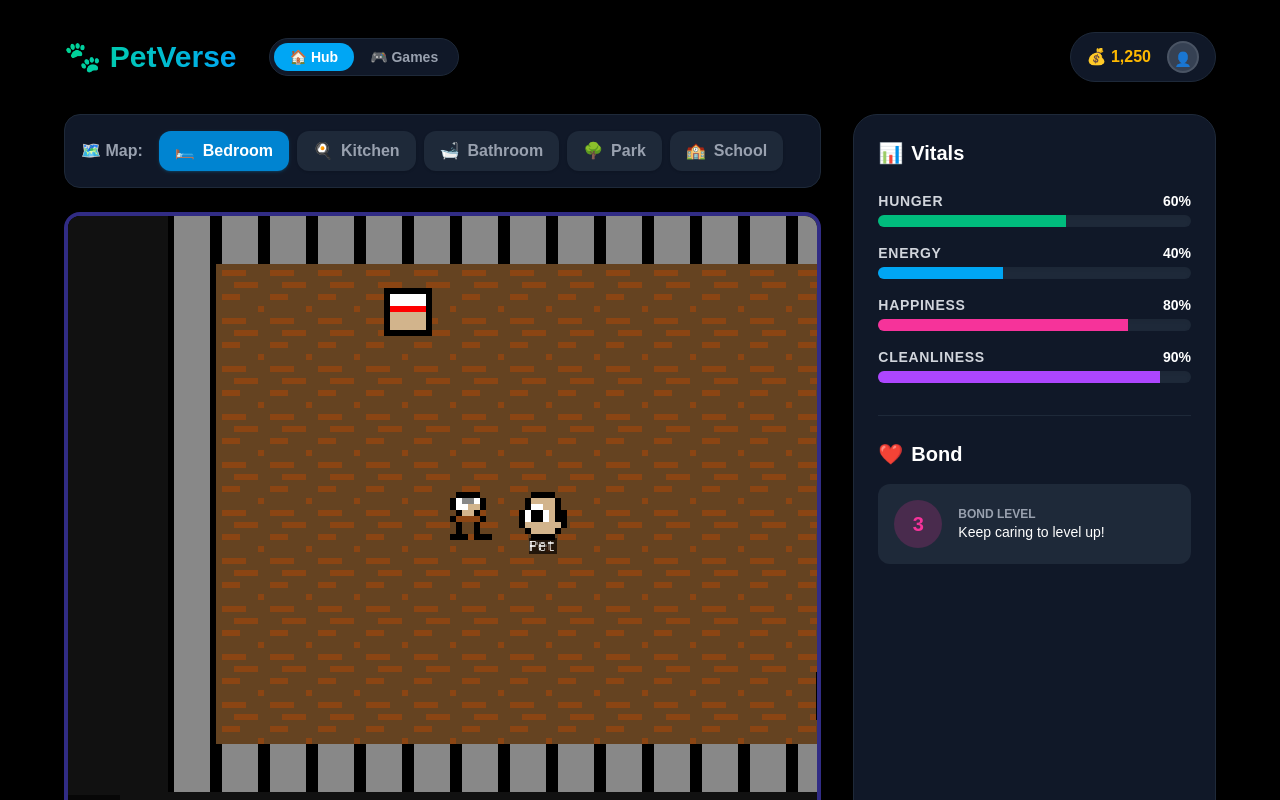
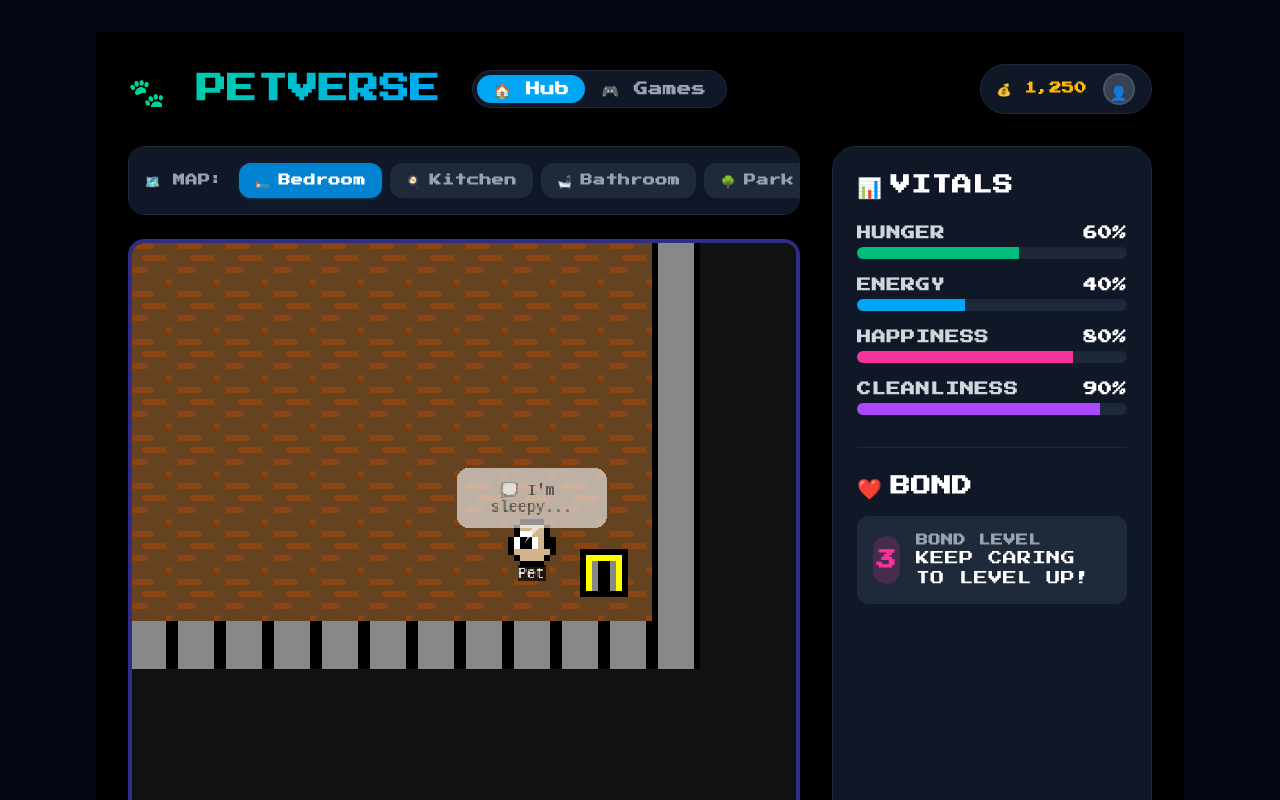
Before and after one commit to eywron/petverse, a Next.js app: page / in a window 1280 px wide. Shown: the top 800 px of the page. Built offline with nearby package versions, Linux system fonts and the light colour scheme.

Commit message:
style: apply global 8-bit CSS overhaul, retro fonts, and pixelated panels

```diff
--- a/package.json
+++ b/package.json
@@ -9,6 +9,7 @@
     "lint": "eslint"
   },
   "dependencies": {
+    "@fontsource/press-start-2p": "^5.2.7",
     "@google/generative-ai": "^0.24.1",
     "@supabase/supabase-js": "^2.105.3",
     "framer-motion": "^12.38.0",
--- a/src/app/globals.css
+++ b/src/app/globals.css
@@ -1,17 +1,55 @@
 @import "tailwindcss";
 
 @theme {
-  --font-sans: var(--font-geist-sans);
-  --font-mono: var(--font-geist-mono);
+  --font-sans: var(--font-press-start), monospace;
+  --font-mono: var(--font-press-start), monospace;
 }
 
-:root {
-  --background: #000000;
-  --foreground: #ffffff;
+@layer base {
+  :root {
+    --background: #111111;
+    --foreground: #ffffff;
+  }
+
+  body {
+    background-color: var(--background);
+    color: var(--foreground);
+    /* Force pixel art scaling globally */
+    image-rendering: -moz-crisp-edges;
+    image-rendering: crisp-edges;
+    image-rendering: pixelated;
+  }
 }
 
-body {
-  color: var(--foreground);
-  background: var(--background);
-  font-family: Arial, Helvetica, sans-serif;
+@layer utilities {
+  .font-pixel {
+    font-family: var(--font-press-start), monospace;
+    text-transform: uppercase;
+    font-size: 0.75rem;
+    line-height: 1.6;
+    letter-spacing: 0.5px;
+  }
+
+  .pixel-panel {
+    background-color: #2b2b2b;
+    border: 4px solid #ffffff;
+    box-shadow: 4px 4px 0px 0px rgba(0, 0, 0, 1), inset -4px -4px 0px 0px rgba(0, 0, 0, 0.4);
+    padding: 1.5rem;
+    border-radius: 0;
+  }
+
+  .pixel-btn {
+    background-color: #4a5e37;
+    border: 4px solid #ffffff;
+    color: white;
+    cursor: pointer;
+    box-shadow: 4px 4px 0px 0px rgba(0, 0, 0, 1), inset -4px -4px 0px 0px rgba(0, 0, 0, 0.4);
+    transition: all 0.1s;
+    text-transform: uppercase;
+  }
+
+  .pixel-btn:active {
+    box-shadow: 0px 0px 0px 0px rgba(0, 0, 0, 1), inset 4px 4px 0px 0px rgba(0, 0, 0, 0.4);
+    transform: translate(4px, 4px);
+  }
 }
--- a/src/app/layout.tsx
+++ b/src/app/layout.tsx
@@ -1,20 +1,16 @@
-import type { Metadata } from "next";
-import { Geist, Geist_Mono } from "next/font/google";
-import "./globals.css";
+import type { Metadata } from 'next';
+import { Press_Start_2P } from 'next/font/google';
+import './globals.css';
 
-const geistSans = Geist({
-  variable: "--font-geist-sans",
-  subsets: ["latin"],
-});
-
-const geistMono = Geist_Mono({
-  variable: "--font-geist-mono",
-  subsets: ["latin"],
+const pressStart2P = Press_Start_2P({
+  weight: '400',
+  subsets: ['latin'],
+  variable: '--font-press-start',
 });
 
 export const metadata: Metadata = {
-  title: "Create Next App",
-  description: "Generated by create next app",
+  title: 'PetVerse - AI Multiplayer MMO',
+  description: 'A 2D pixel-art virtual pet MMO powered by Gemini and Supabase.',
 };
 
 export default function RootLayout({
@@ -23,11 +19,12 @@ export default function RootLayout({
   children: React.ReactNode;
 }>) {
   return (
-    <html
-      lang="en"
-      className={`${geistSans.variable} ${geistMono.variable} h-full antialiased`}
-    >
-      <body className="min-h-full flex flex-col">{children}</body>
+    <html lang="en" className={`${pressStart2P.variable}`}>
+      <body className="font-pixel antialiased bg-gray-950 text-white min-h-screen">
+        <main className="max-w-6xl mx-auto p-4 md:p-8 h-full">
+          {children}
+        </main>
+      </body>
     </html>
   );
 }
--- a/src/components/game/PhaserGame.tsx
+++ b/src/components/game/PhaserGame.tsx
@@ -151,7 +151,6 @@ export default function PhaserGame() {
             }
 
             class PlayScene extends Phaser.Scene {
-                player!: Phaser.Physics.Arcade.Sprite;
                 pet!: Phaser.Physics.Arcade.Sprite;
                 stateText!: Phaser.GameObjects.Text;
                 speechBubble!: Phaser.GameObjects.Container;
@@ -169,6 +168,9 @@ export default function PhaserGame() {
 
                 // Mobile Controls
                 touchControls: { up: boolean, down: boolean, left: boolean, right: boolean, interact: boolean } = { up: false, down: false, left: false, right: false, interact: false };
+
+                // Track last movement for idle AI
+                lastMoveTime: number = 0;
 
                 constructor() { super({ key: 'PlayScene' }); }
 
@@ -201,18 +203,10 @@ export default function PhaserGame() {
                         this.anims.create({ key: 'jump', frames: [ { key: 'pet_jump' }, { key: 'pet_idle' } ], frameRate: 4, repeat: -1 });
                         this.anims.create({ key: 'eat', frames: [ { key: 'pet_eat' }, { key: 'pet_idle' } ], frameRate: 5, repeat: -1 });
                         this.anims.create({ key: 'sad', frames: [ { key: 'pet_sad' } ], frameRate: 2, repeat: -1 });
-
-                        this.anims.create({ key: 'player_idle', frames: [ { key: 'player_idle' } ], frameRate: 2, repeat: -1 });
-                        this.anims.create({ key: 'player_walk', frames: [ { key: 'player_idle' }, { key: 'player_walk' } ], frameRate: 6, repeat: -1 });
                     }
 
-                    // Player Avatar (Human)
-                    this.player = this.physics.add.sprite(200, 200, 'player_idle');
-                    this.player.setCollideWorldBounds(true);
-                    this.player.play('player_idle');
-
-                    // Pet Avatar
-                    this.pet = this.physics.add.sprite(250, 200, 'pet_idle');
+                    // Pet Avatar (Controlled by Player)
+                    this.pet = this.physics.add.sprite(400, 300, 'pet_idle');
                     this.pet.setCollideWorldBounds(true);
                     this.pet.play('idle');
                     this.pet.setInteractive({ useHandCursor: true });
@@ -225,23 +219,24 @@ export default function PhaserGame() {
                     this.drawRoom('Bedroom');
 
                     // Collision Rules
-                    this.physics.add.collider(this.player, this.walls);
                     this.physics.add.collider(this.pet, this.walls);
-                    this.physics.add.collider(this.player, this.furniture, (p, f) => {
+                    this.physics.add.collider(this.pet, this.furniture, (p, f) => {
                         const furn = f as Phaser.Physics.Arcade.Sprite;
                         if ((this.wasd.space.isDown || this.touchControls.interact || Phaser.Input.Keyboard.JustDown(this.wasd.space)) && furn.texture.key === 'obj_bowl') {
+                            this.pet.setVelocity(0,0);
                             this.pet.setPosition(furn.x + 20, furn.y);
                             this.pet.play('eat');
                             this.showSpeech("💭 Yummy food!", 'happy');
+                            this.lastMoveTime = this.time.now; // prevent idle override
                         }
                     });
-                    this.physics.add.collider(this.pet, this.furniture);
 
-                    this.physics.add.overlap(this.player, this.doors, (p, d) => {
+                    this.physics.add.overlap(this.pet, this.doors, (p, d) => {
                         const door = d as any;
                         if (this.wasd.space.isDown || this.touchControls.interact || Phaser.Input.Keyboard.JustDown(this.wasd.space)) {
                             this.transitionRoom(door.targetRoom);
                             this.touchControls.interact = false; // reset
+                            this.pet.setVelocity(0, 0); // Stop moving through the door continuously
                         }
                     });
 
@@ -258,12 +253,12 @@ export default function PhaserGame() {
                     this.createSpeechBubble();
 
                     // Camera follow
-                    this.cameras.main.startFollow(this.player, true, 0.1, 0.1);
+                    this.cameras.main.startFollow(this.pet, true, 0.1, 0.1);
                     this.cameras.main.setZoom(1.5);
 
                     // Autonomous Behavior Timer
                     this.time.addEvent({
-                        delay: 3000,
+                        delay: 5000,
                         callback: this.evaluateAIBehavior,
                         callbackScope: this,
                         loop: true
@@ -298,7 +293,6 @@ export default function PhaserGame() {
                     this.cameras.main.flash(300, 0, 0, 0);
                     this.drawRoom(newRoom);
                     // Reset positions
-                    this.player.setPosition(200, 200);
                     this.pet.setPosition(250, 200);
                     this.roomLabel.setText(newRoom);
                 }
@@ -435,47 +429,35 @@ export default function PhaserGame() {
                 }
 
                 evaluateAIBehavior() {
-                    const dist = Phaser.Math.Distance.Between(this.player.x, this.player.y, this.pet.x, this.pet.y);
+                    // Only run autonomous behavior if the player hasn't moved the pet recently
+                    if (this.time.now - this.lastMoveTime < 3000) return;
 
-                    // If far away, follow player
-                    if (dist > 120) {
-                        this.physics.moveToObject(this.pet, this.player, 60);
-                        this.pet.play('walk', true);
-                        this.pet.setFlipX(this.pet.body!.velocity.x < 0);
-                    } else {
-                        // Wander or Interact based on room
                     const rnd = Phaser.Math.Between(0, 100);
+
                     if (rnd < 40) {
                         this.pet.setVelocity(0, 0);
                         this.pet.play('idle', true);
 
                         // Contextual Dialogue
-                            if (rnd < 15) {
+                        if (rnd < 20) {
                             if (this.currentRoom === 'Bedroom') this.showSpeech("💭 I'm sleepy...", 'weak');
                             else if (this.currentRoom === 'Kitchen') this.showSpeech("💭 Hungry!", 'excited');
-                                else if (this.currentRoom === 'Park') this.showSpeech("💭 Let's play!!", 'happy');
+                            else if (this.currentRoom === 'Park') this.showSpeech("💭 Beautiful day!", 'happy');
+                            else if (this.currentRoom === 'Bathroom') this.showSpeech("💭 Squeaky clean!", 'normal');
                             else this.showSpeech("💭 I love you!", 'normal');
                         }
-                        } else if (rnd < 70) {
-                            const vx = Phaser.Math.Between(-40, 40);
-                            const vy = Phaser.Math.Between(-40, 40);
-                            this.pet.setVelocity(vx, vy);
-                            this.pet.play('walk', true);
-                            this.pet.setFlipX(vx < 0);
-                        } else {
+                    } else if (rnd < 60) {
                         if (this.currentRoom === 'Bedroom') {
                             this.pet.setVelocity(0, 0);
                             this.pet.play('sleep', true);
                         } else {
-                                this.pet.setVelocity(0, 0);
                             this.pet.play('idle', true);
-                            }
                         }
                     }
                 }
 
                 update() {
-                    // Player Movement
+                    // Pet Movement (User Controlled)
                     let vx = 0;
                     let vy = 0;
                     const speed = 120;
@@ -486,14 +468,18 @@ export default function PhaserGame() {
                     if (this.cursors.up.isDown || this.wasd.up.isDown || this.touchControls.up) vy = -speed;
                     else if (this.cursors.down.isDown || this.wasd.down.isDown || this.touchControls.down) vy = speed;
 
-                    this.player.setVelocity(vx, vy);
+                    this.pet.setVelocity(vx, vy);
 
                     if (vx !== 0 || vy !== 0) {
-                        this.player.play('player_walk', true);
-                        if (vx < 0) this.player.setFlipX(true);
-                        else if (vx > 0) this.player.setFlipX(false);
-                    } else {
-                        this.player.play('player_idle', true);
+                        this.pet.play('walk', true);
+                        if (vx < 0) this.pet.setFlipX(true);
+                        else if (vx > 0) this.pet.setFlipX(false);
+                        this.lastMoveTime = this.time.now;
+                    } else if (this.time.now - this.lastMoveTime < 1000) {
+                        // Only auto-idle if not already playing a special animation recently
+                        if (this.pet.anims.currentAnim?.key !== 'eat' && this.pet.anims.currentAnim?.key !== 'jump') {
+                            this.pet.play('idle', true);
+                        }
                     }
 
                     // Lock UI elements to pet
```
Also changed, not shown: 1 other file (tests, documents, lock files or other folders). Lines whose indentation alone changed are shown as unchanged.
